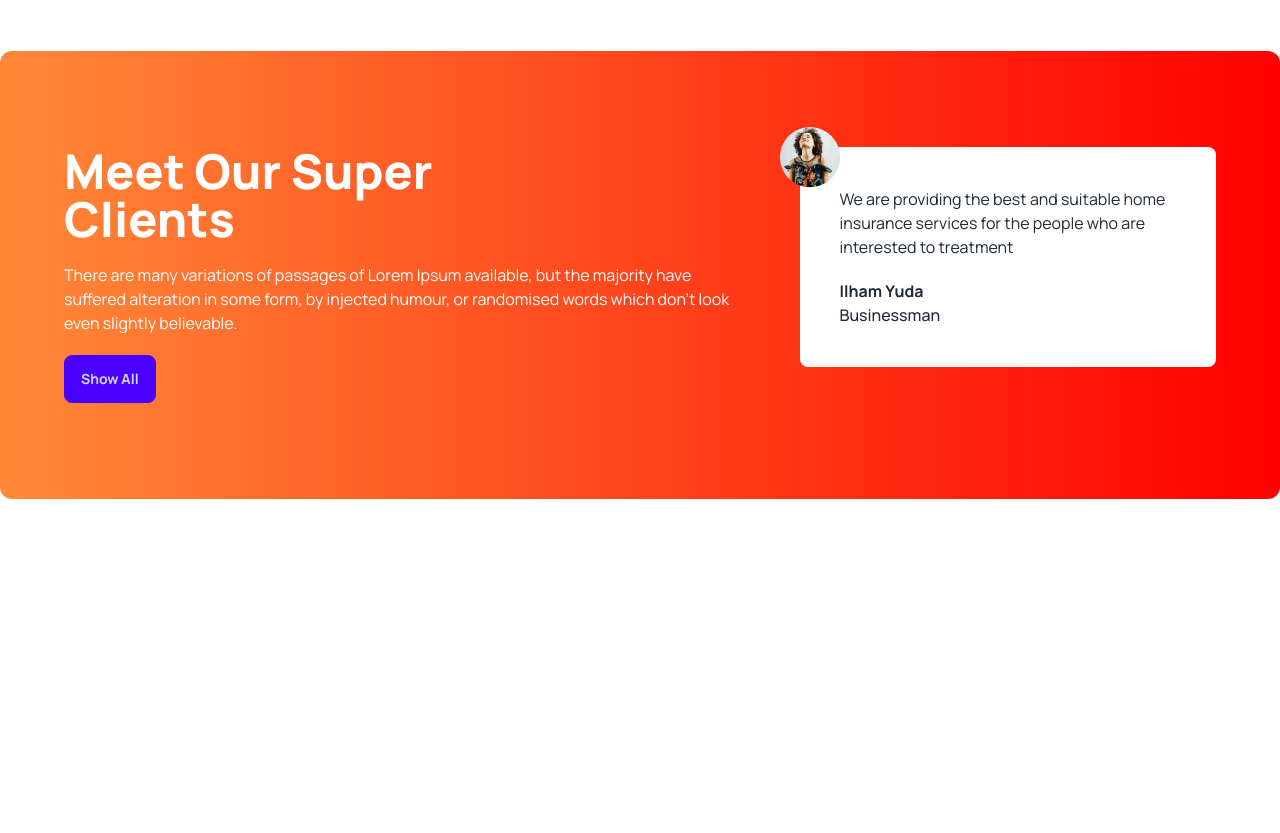
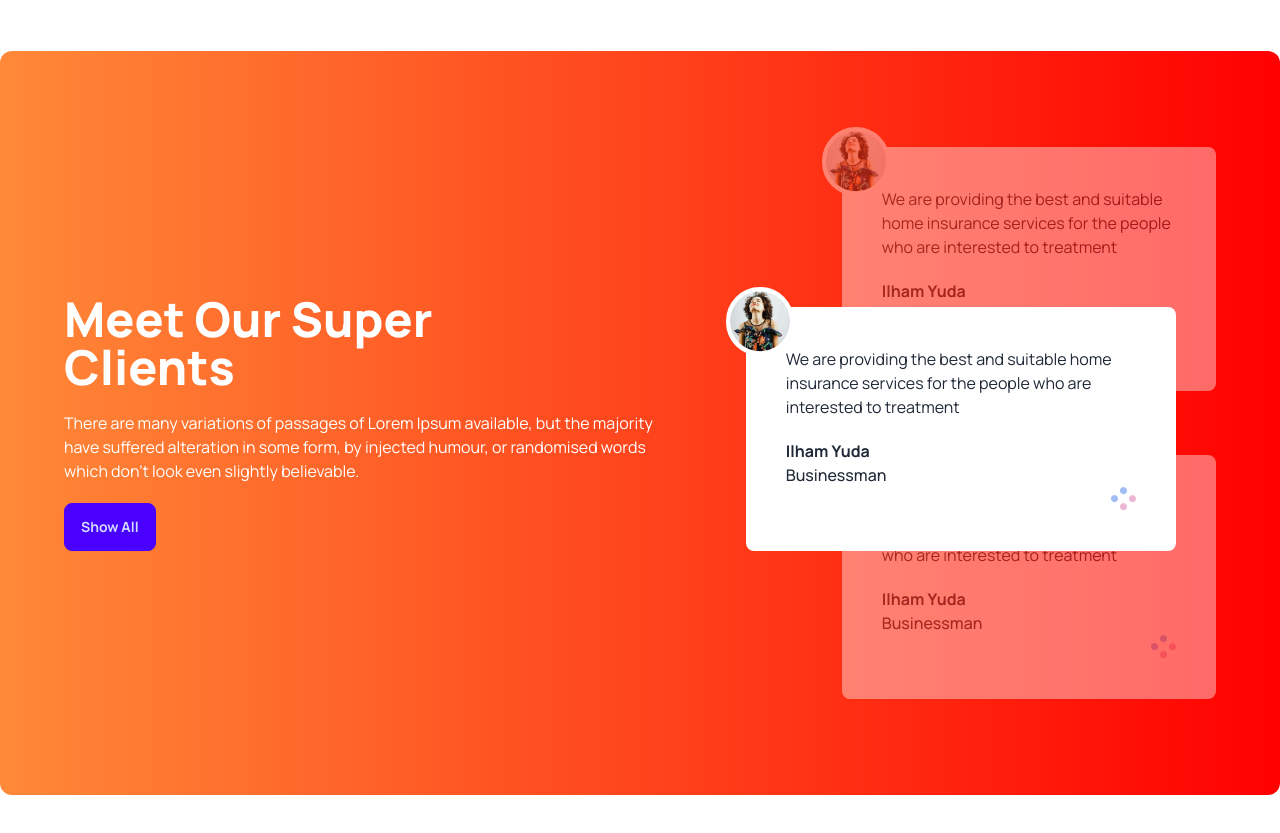
Before and after one commit to Anik98B/tea-house-with-daisy-ui, a plain HTML site: page index.html in a window 1280 px wide. Shown: the part 1760-2593 px from the top of the page. Before the commit the page ends 2355 px from the top, so only its background shows below. Drawn offline with nearby package versions, Linux system fonts and the light colour scheme.

Commit message:
added super client section

```diff
--- a/index.html
+++ b/index.html
@@ -128,18 +128,44 @@
         </section>
         <!-- Super client section -->
         <section class="my-24 flex flex-col lg:flex-row gap-12 rounded-xl bg-gradient-to-r from-[#FF8938] to-[#F00] px-16 py-24">
-            <div class="space-y-5">
+            <div class="flex items-center lg:pr-28">
+               <div class="space-y-5">
                 <h2 class="text-5xl font-extrabold text-white">Meet Our Super <br>Clients</h2>
                 <p class="text-white">There are many variations of passages of Lorem Ipsum available, but the majority have suffered alteration in some form, by injected humour, or randomised words which don't look even slightly believable. </p>
                 <button class="btn btn-primary">Show All</button>
+               </div>
             </div>
-            <div>
-                <!-- clients review -->
-                <div class="relative p-10 rounded-lg bg-white">
-                    <img class="absolute -top-5 -left-5" src="images/client.png" alt="">
+            <!-- review container -->
+            <div class="relative">
+                <!-- next review -->
+                <div class="relative z-10 mb-16 opacity-40 p-10 rounded-lg bg-white">
+                    <img class="absolute -top-5 -left-5 border-4 border-white rounded-full bg-white" src="images/client.png" alt="">
                     <p>We are providing the best and suitable home insurance services for the people who are interested to treatment</p>
                     <h4 class="font-bold mt-5">Ilham Yuda</h4>
                     <p class="font-medium">Businessman</p>
+                    <div class="flex justify-end">
+                        <img src="images/circles.png" alt="">
+                    </div>
+                </div>
+                <!-- current review -->
+                <div class="absolute z-20 top-40 lg:-left-24 lg:w-[430px] p-10 rounded-lg bg-white">
+                    <img class="absolute -top-5 -left-5 border-4 border-white rounded-full bg-white" src="images/client.png" alt="">
+                    <p>We are providing the best and suitable home insurance services for the people who are interested to treatment</p>
+                    <h4 class="font-bold mt-5">Ilham Yuda</h4>
+                    <p class="font-medium">Businessman</p>
+                    <div class="flex justify-end">
+                        <img src="images/circles.png" alt="">
+                    </div>
+                </div>
+                <!-- previous review -->
+                <div class="relative z-10 opacity-40 p-10 rounded-lg bg-white">
+                    <img class="absolute -top-5 -left-5 border-4 border-white rounded-full bg-white" src="images/client.png" alt="">
+                    <p>We are providing the best and suitable home insurance services for the people who are interested to treatment</p>
+                    <h4 class="font-bold mt-5">Ilham Yuda</h4>
+                    <p class="font-medium">Businessman</p>
+                    <div class="flex justify-end">
+                        <img src="images/circles.png" alt="">
+                    </div>
                 </div>
             </div>
         </section>
```
